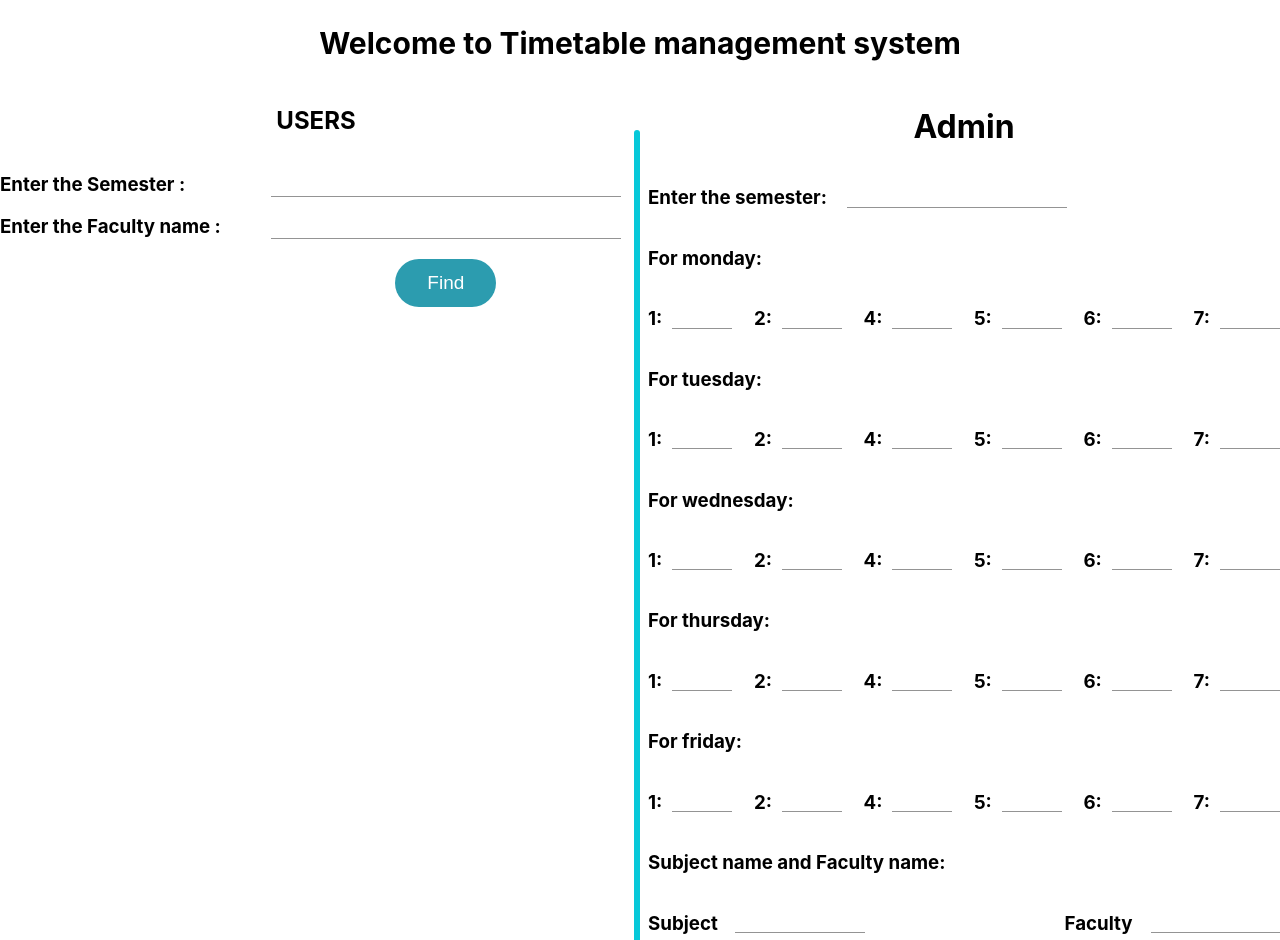
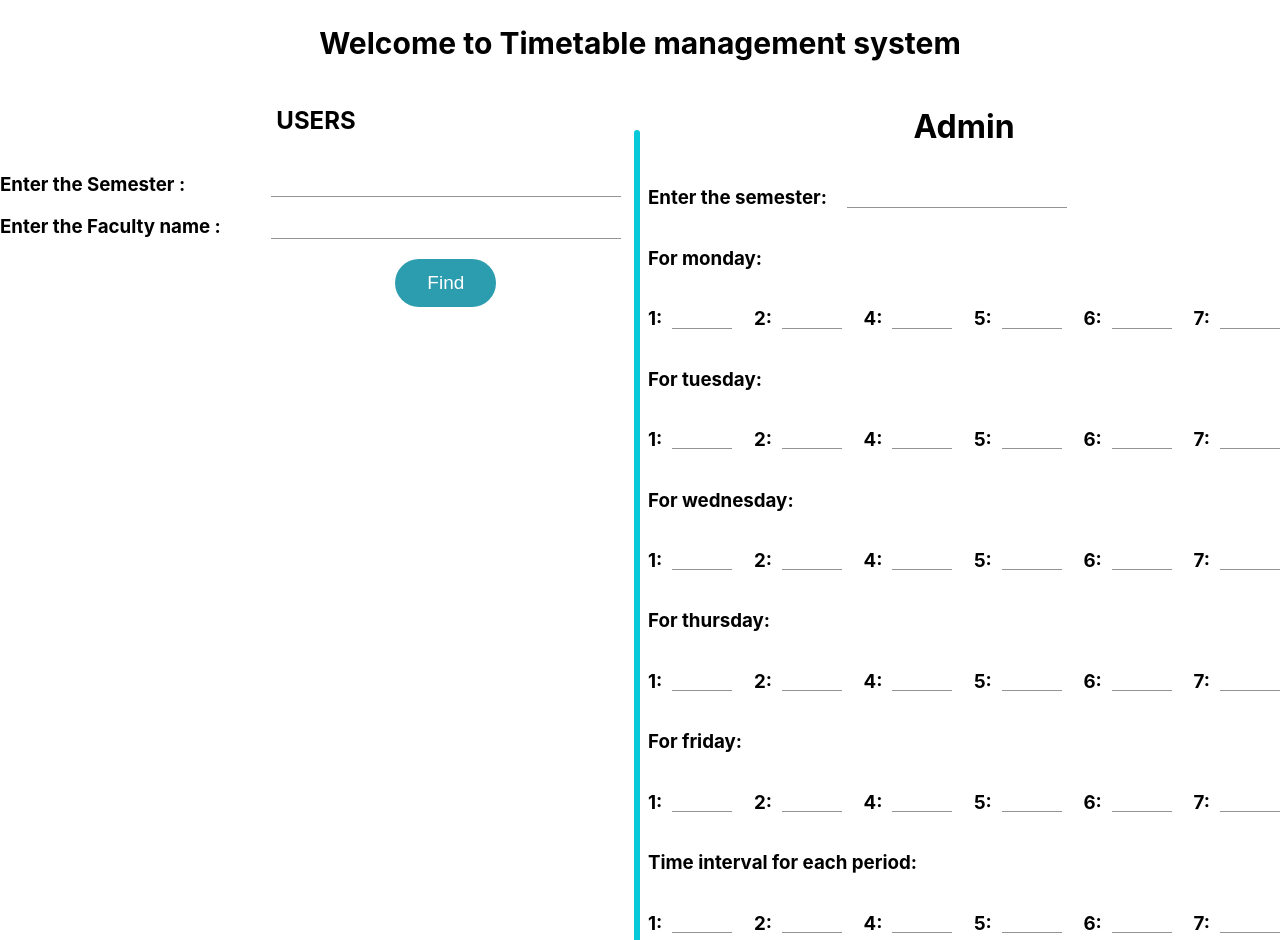
Before and after one commit to JishnuVijayan/timetable-management-system, a React (Create React App) app in the folder frontend/: page /admin in a window 1280 px wide. Shown: the top 940 px of the page. Built offline with nearby package versions, Linux system fonts and the light colour scheme.

Commit message:
Updates in Adminpage
Text fields to enter time interval is included in Admin page.

```diff
--- a/frontend/src/components/AdminpageAdmin.js
+++ b/frontend/src/components/AdminpageAdmin.js
@@ -1,5 +1,4 @@
 import React from "react";
-
 import TextField from "@mui/material/TextField";
 import { useState } from "react";
 
@@ -7,23 +6,27 @@ export default function AdminpageAdmin() {
   const [inputFormat, setInputFormat] = useState([
     {
       id: 1,
-      day: "monday",
+      title: "For monday",
     },
     {
       id: 2,
-      day: "tuesday",
+      title: "For tuesday",
     },
     {
       id: 3,
-      day: "wednesday",
+      title: "For wednesday",
     },
     {
       id: 4,
-      day: "thursday",
+      title: "For thursday",
     },
     {
       id: 5,
-      day: "friday",
+      title: "For friday",
+    },
+    {
+      id: 6,
+      title: "Time interval for each period",
     },
   ]);
   return (
@@ -46,9 +49,9 @@ export default function AdminpageAdmin() {
             style={{ paddingTop: 8 }}
           />
         </div>
-        {inputFormat.map((day) => (
+        {inputFormat.map((item) => (
           <>
-            <h3>For {day.day}:</h3>
+            <h3>{item.title}:</h3>
             <div
               style={{
                 display: "flex",
```
